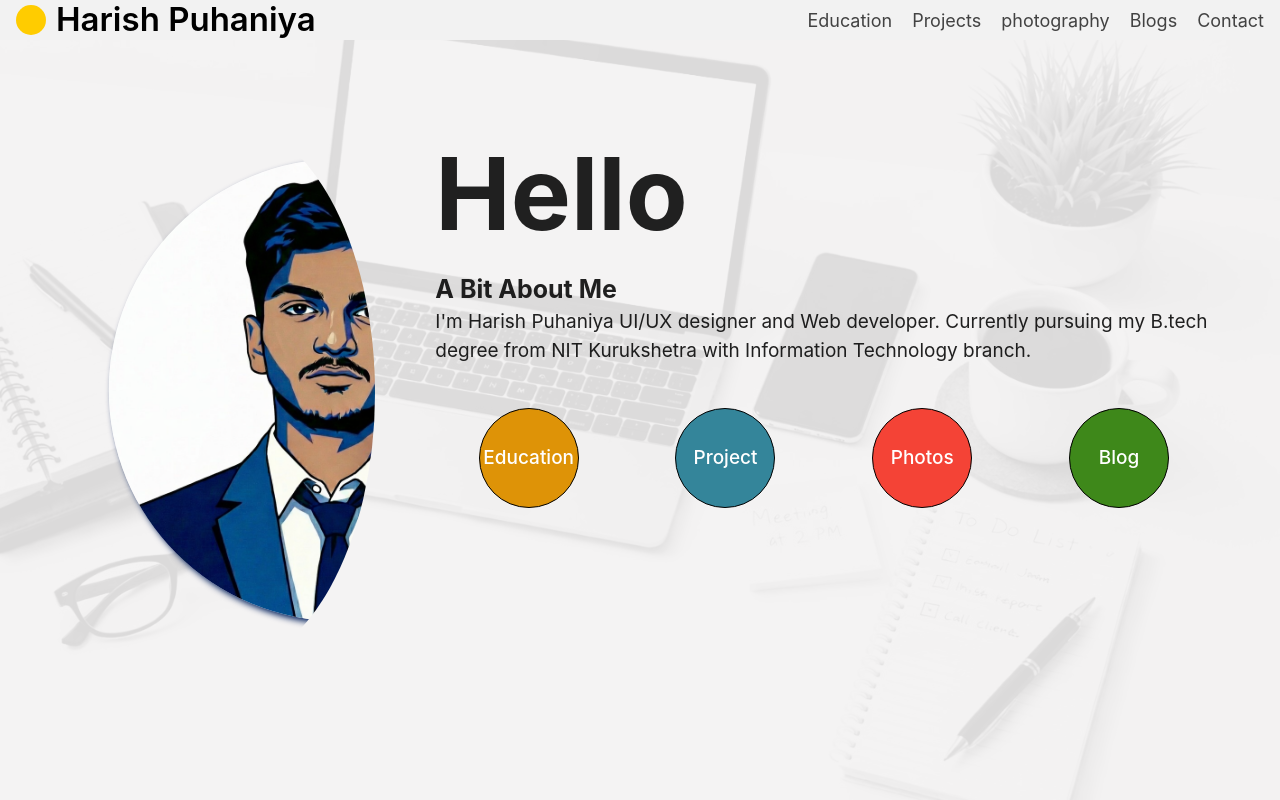
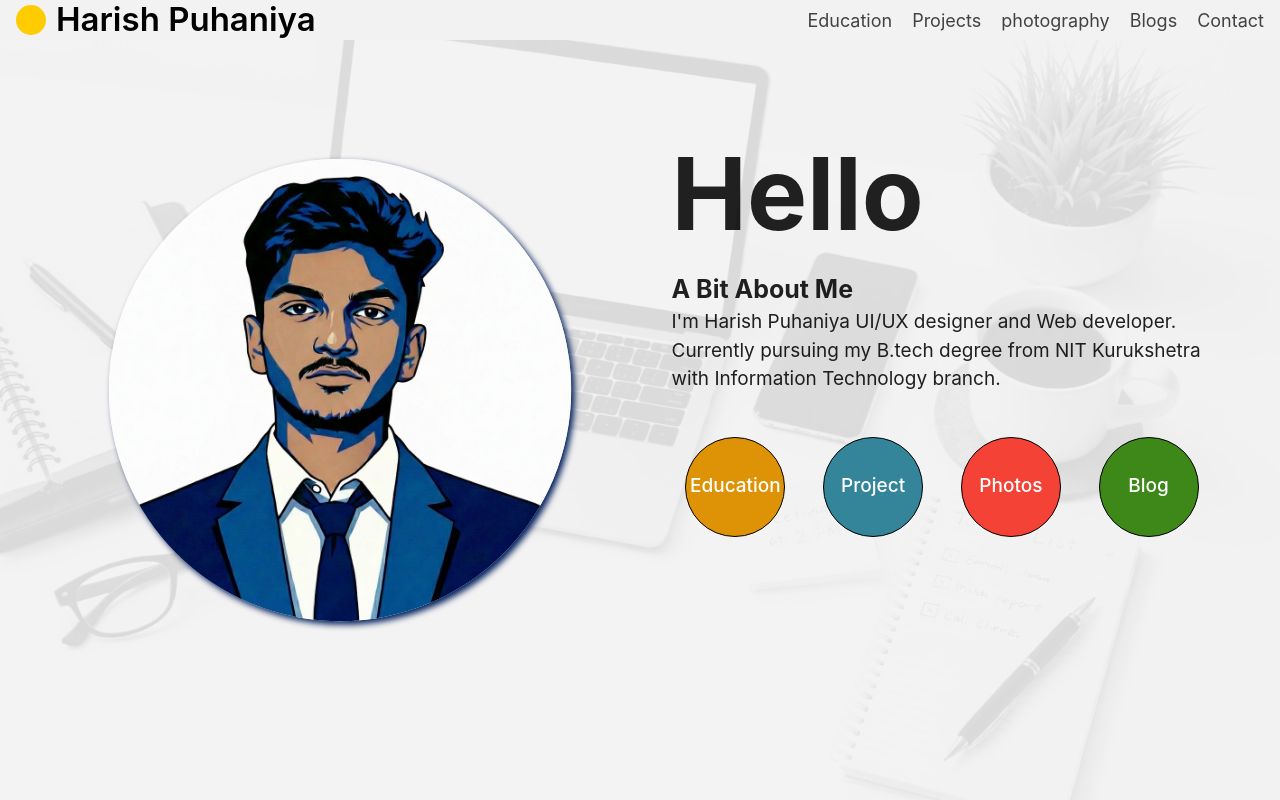
Before and after one commit to HARISH-YADAV483/harishpuhaniya, a React (Vite) app in the folder frontend/: page / in a window 1280 px wide. Shown: the top 800 px of the page. Built offline with nearby package versions, Linux system fonts and the light colour scheme; no server answers.

Commit message:
your message

```diff
--- a/frontend/src/components/Home.css
+++ b/frontend/src/components/Home.css
@@ -335,8 +335,8 @@ img.scroll-anim-image.in-view {
 
 .imgg {
     position: relative;
-    border-radius: 50%;
-    overflow: hidden;
+    /* border-radius: 50%;
+    overflow: hidden; */
 }
 
 .imgg::after {
```
